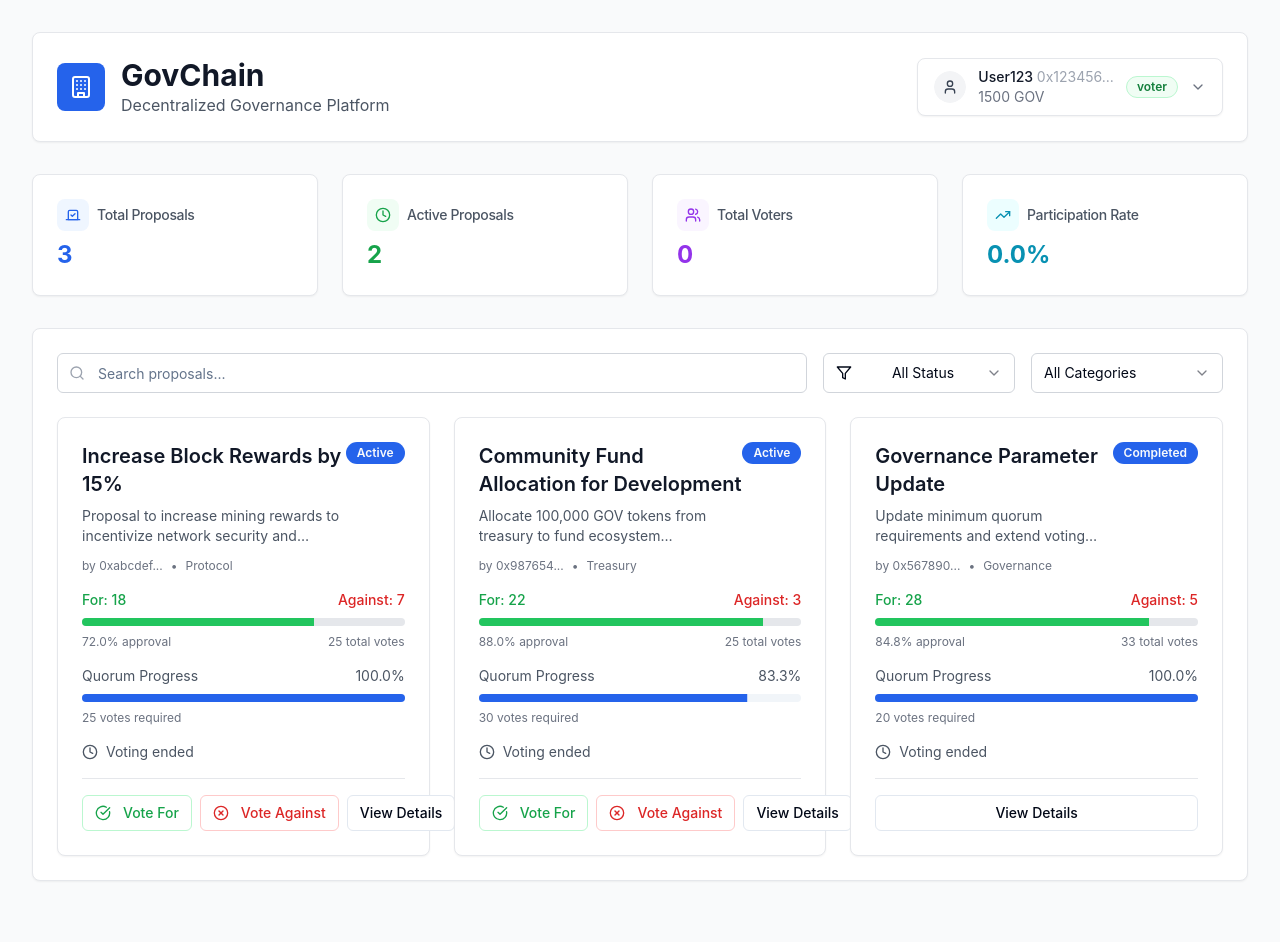
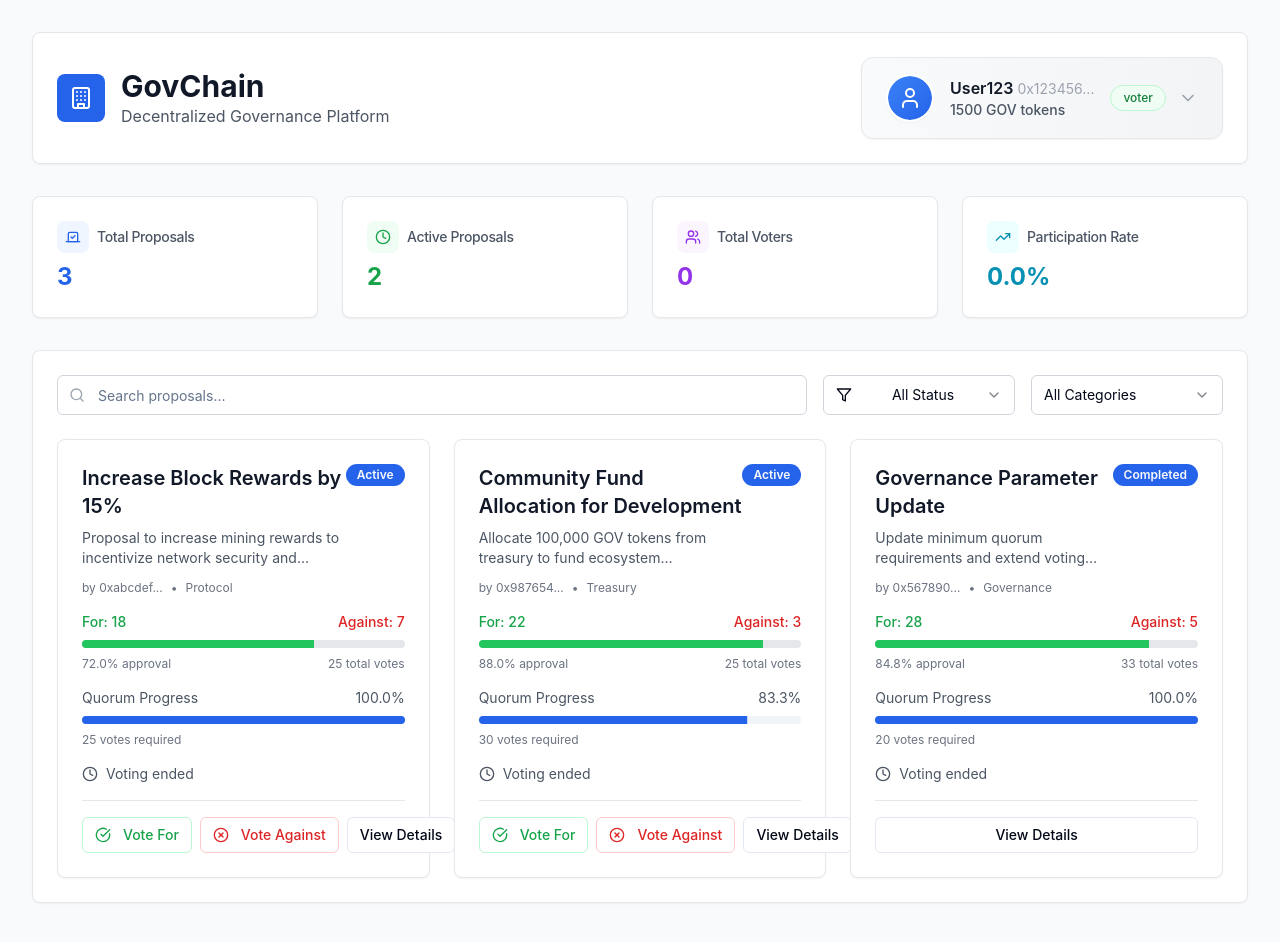
Before and after one commit to monark-community/dao-voting-platform, a React (Vite) app: page / in a window 1280 px wide. Shown: the top 942 px of the page. Built offline with nearby package versions, Linux system fonts and the light colour scheme.

Commit message:
Enhance user card design
Increase the size and add personality to the user card, removing the margin between it and the title card.

```diff
--- a/src/components/GovernanceHeader.tsx
+++ b/src/components/GovernanceHeader.tsx
@@ -25,7 +25,7 @@ const GovernanceHeader = ({ currentUser, onCreateProposal, onRoleChange }: Gover
   };
 
   return (
-    <div className="governance-card p-6 mb-8">
+    <div className="bg-white border border-gray-200 rounded-lg shadow-sm p-6 mb-8">
       <div className="flex flex-col md:flex-row justify-between items-start md:items-center gap-4">
         <div className="flex items-center gap-4">
           <div className="w-12 h-12 bg-blue-600 rounded-lg flex items-center justify-center">
@@ -43,27 +43,29 @@ const GovernanceHeader = ({ currentUser, onCreateProposal, onRoleChange }: Gover
           <div className="relative">
             <button
               onClick={() => setIsRoleMenuOpen(!isRoleMenuOpen)}
-              className="flex items-center gap-3 px-4 py-2 governance-card hover:shadow-md transition-all duration-200"
+              className="flex items-center gap-4 px-6 py-4 bg-gradient-to-r from-gray-50 to-gray-100 hover:from-gray-100 hover:to-gray-200 border border-gray-200 rounded-xl shadow-sm hover:shadow-md transition-all duration-200 min-w-[280px]"
             >
-              <Avatar className="w-8 h-8">
-                <AvatarFallback className="bg-gray-100 text-gray-700">
-                  <User className="w-4 h-4" />
+              <Avatar className="w-12 h-12 border-2 border-white shadow-sm">
+                <AvatarFallback className="bg-gradient-to-br from-blue-500 to-blue-600 text-white">
+                  <User className="w-6 h-6" />
                 </AvatarFallback>
               </Avatar>
-              <div className="text-sm text-left">
-                <div className="font-medium text-gray-900">
-                  User123 <span className="text-gray-400 font-normal">{currentUser.address.slice(0, 8)}...</span>
+              <div className="text-left flex-1">
+                <div className="font-semibold text-gray-900 text-base">
+                  User123 <span className="text-gray-400 font-normal text-sm">{currentUser.address.slice(0, 8)}...</span>
                 </div>
-                <div className="text-gray-500">{currentUser.tokenBalance} GOV</div>
+                <div className="text-gray-600 text-sm font-medium">{currentUser.tokenBalance} GOV tokens</div>
               </div>
-              <Badge className={`${getRoleBadgeColor(currentUser.role)} border`}>
-                {currentUser.role}
-              </Badge>
-              <ChevronDown className="w-4 h-4 text-gray-500" />
+              <div className="flex items-center gap-3">
+                <Badge className={`${getRoleBadgeColor(currentUser.role)} border px-3 py-1 font-medium`}>
+                  {currentUser.role}
+                </Badge>
+                <ChevronDown className="w-5 h-5 text-gray-400" />
+              </div>
             </button>
 
             {isRoleMenuOpen && (
-              <div className="absolute top-full mt-2 right-0 w-48 governance-card p-2 z-50">
+              <div className="absolute top-full mt-2 right-0 w-full bg-white border border-gray-200 rounded-xl shadow-lg p-2 z-50">
                 {['admin', 'proposer', 'voter'].map((role) => (
                   <button
                     key={role}
@@ -71,9 +73,9 @@ const GovernanceHeader = ({ currentUser, onCreateProposal, onRoleChange }: Gover
                       onRoleChange(role as any);
                       setIsRoleMenuOpen(false);
                     }}
-                    className="w-full text-left px-3 py-2 rounded hover:bg-gray-50 transition-colors capitalize"
+                    className="w-full text-left px-4 py-3 rounded-lg hover:bg-gray-50 transition-colors capitalize font-medium text-gray-700 hover:text-gray-900"
                   >
-                    {role}
+                    Switch to {role}
                   </button>
                 ))}
               </div>
@@ -83,7 +85,7 @@ const GovernanceHeader = ({ currentUser, onCreateProposal, onRoleChange }: Gover
           {(currentUser.role === 'admin' || currentUser.role === 'proposer') && (
             <Button
               onClick={onCreateProposal}
-              className="bg-blue-600 hover:bg-blue-700 text-white"
+              className="bg-blue-600 hover:bg-blue-700 text-white px-6 py-3 font-medium"
             >
               <Plus className="w-4 h-4 mr-2" />
               New Proposal
```
